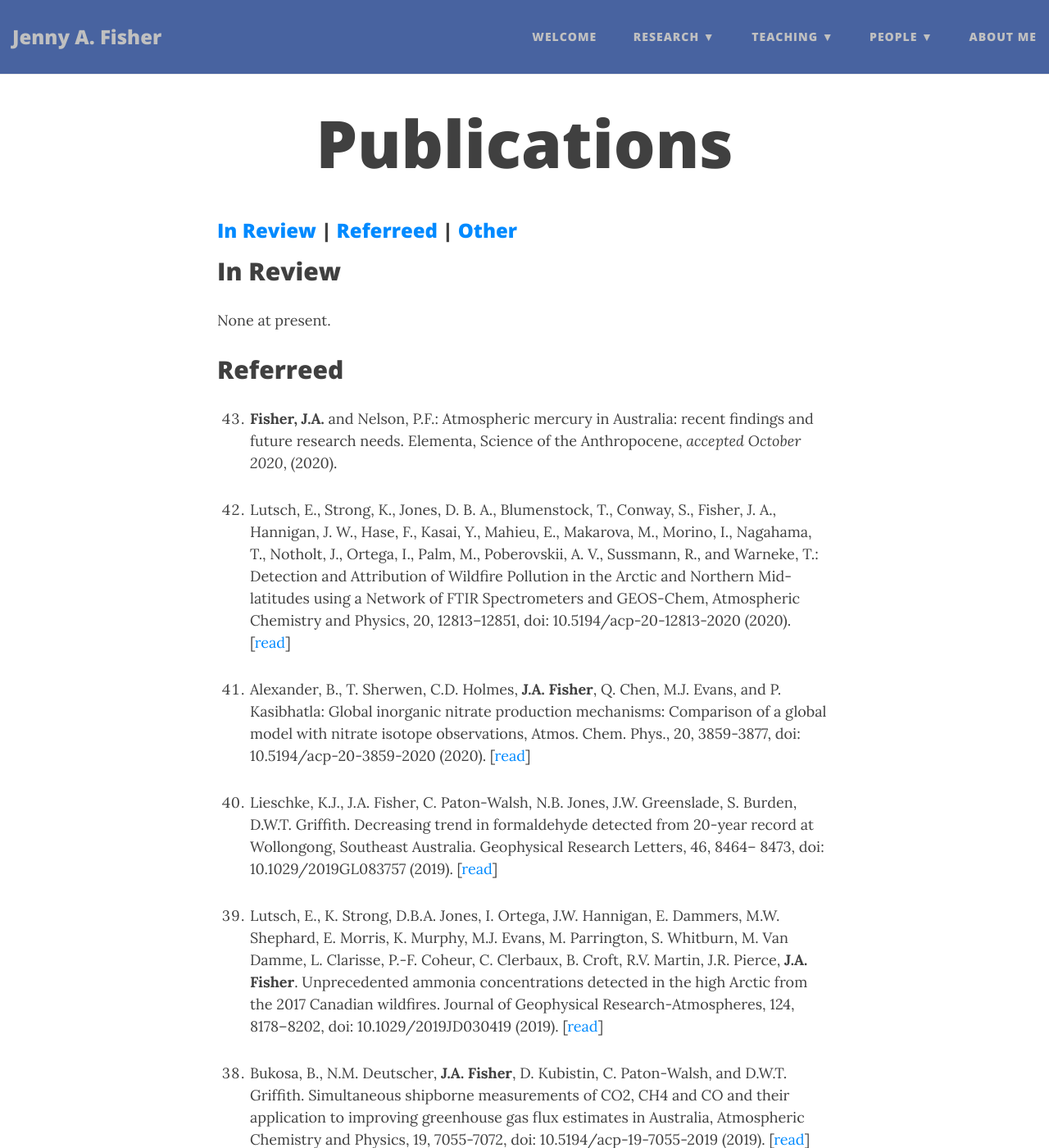
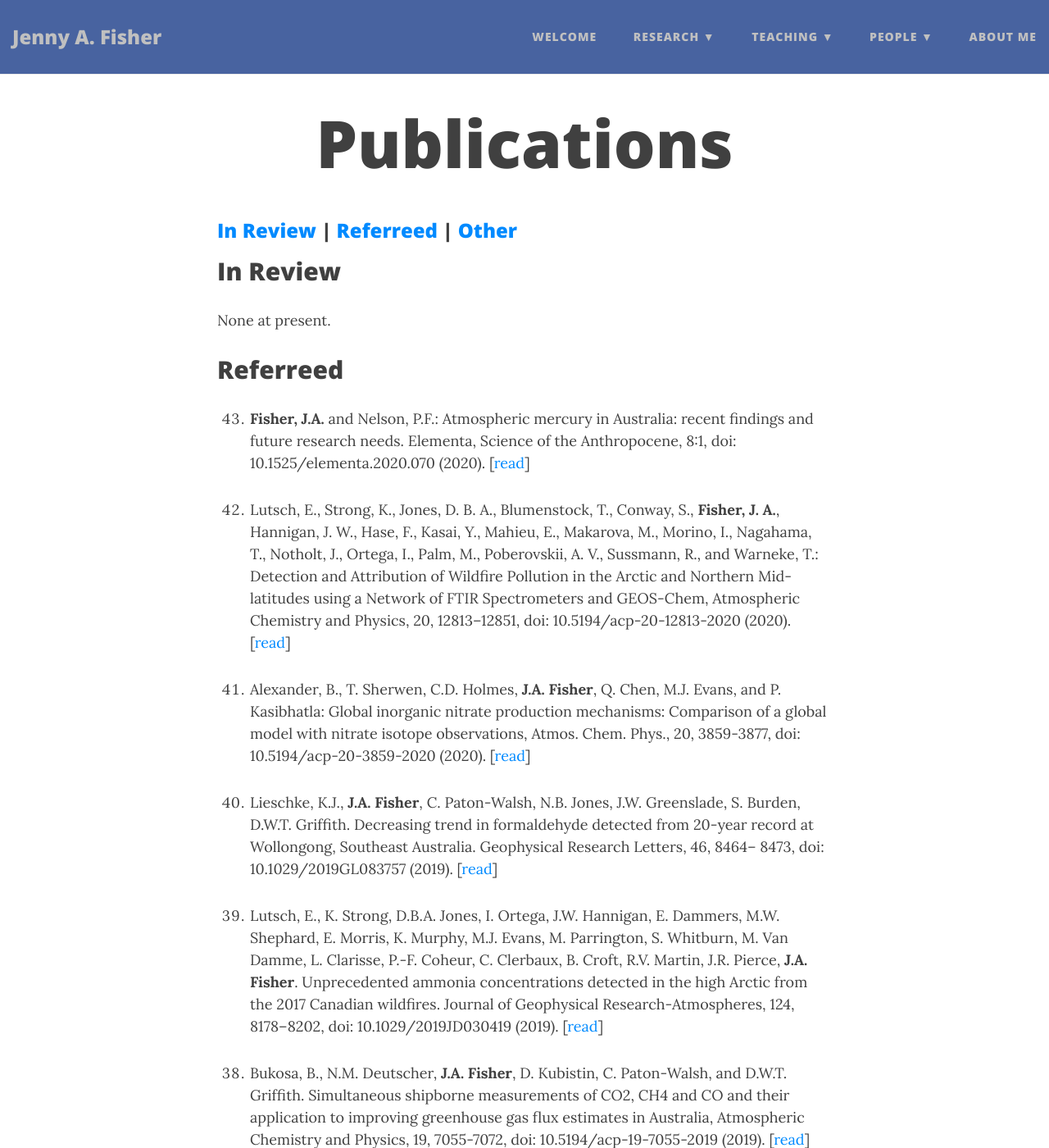
Before and after one commit to jennyfisher/jennyfisher.github.io, a Jekyll site: the page built from publications.md, in a window 1280 px wide and 1400 px high. Shown: the whole window at 82% size. Built offline with Jekyll 4.4.1, drawn with Linux system fonts in a browser that asks for light colours; nearby versions of some CDN libraries.

Commit message:
Update publications with citation for Fisher & Nelson 2020

```diff
--- a/publications.md
+++ b/publications.md
@@ -11,13 +11,13 @@ None at present.
 
 ## Referreed
 
-1. **Fisher, J.A.** and Nelson, P.F.: Atmospheric mercury in Australia: recent findings and future research needs. Elementa, Science of the Anthropocene, *accepted October 2020*, (2020).
+1. **Fisher, J.A.** and Nelson, P.F.: Atmospheric mercury in Australia: recent findings and future research needs. Elementa, Science of the Anthropocene, 8:1, doi: 10.1525/elementa.2020.070 (2020). [[read](https://doi.org/10.1525/elementa.2020.070)]
 
-1. Lutsch, E., Strong, K., Jones, D. B. A., Blumenstock, T., Conway, S., Fisher, J. A., Hannigan, J. W., Hase, F., Kasai, Y., Mahieu, E., Makarova, M., Morino, I., Nagahama, T., Notholt, J., Ortega, I., Palm, M., Poberovskii, A. V., Sussmann, R., and Warneke, T.: Detection and Attribution of Wildfire Pollution in the Arctic and Northern Mid-latitudes using a Network of FTIR Spectrometers and GEOS-Chem, Atmospheric Chemistry and Physics, 20, 12813–12851, doi: 10.5194/acp-20-12813-2020 (2020). [[read](https://acp.copernicus.org/articles/20/12813/2020/)]
+1. Lutsch, E., Strong, K., Jones, D. B. A., Blumenstock, T., Conway, S., **Fisher, J. A.**, Hannigan, J. W., Hase, F., Kasai, Y., Mahieu, E., Makarova, M., Morino, I., Nagahama, T., Notholt, J., Ortega, I., Palm, M., Poberovskii, A. V., Sussmann, R., and Warneke, T.: Detection and Attribution of Wildfire Pollution in the Arctic and Northern Mid-latitudes using a Network of FTIR Spectrometers and GEOS-Chem, Atmospheric Chemistry and Physics, 20, 12813–12851, doi: 10.5194/acp-20-12813-2020 (2020). [[read](https://acp.copernicus.org/articles/20/12813/2020/)]
 
 1. Alexander,  B.,  T. Sherwen,  C.D. Holmes, **J.A. Fisher**,  Q. Chen,  M.J. Evans,  and  P. Kasibhatla: Global  inorganic  nitrate  production  mechanisms:  Comparison  of  a  global  model  with  nitrate  isotope observations, Atmos. Chem. Phys., 20, 3859-3877, doi: 10.5194/acp-20-3859-2020 (2020). [[read](http://dx.doi.org/10.5194/acp-20-3859-2020)]
 
-4.	Lieschke, K.J., J.A. Fisher, C. Paton-Walsh, N.B. Jones, J.W. Greenslade, S. Burden, D.W.T. Griffith. Decreasing trend in formaldehyde detected from 20-year record at Wollongong, Southeast Australia. Geophysical Research Letters, 46, 8464– 8473, doi: 10.1029/2019GL083757 (2019). [[read](https://onlinelibrary.wiley.com/doi/10.1029/2019GL083757)]
+4.	Lieschke, K.J., **J.A. Fisher**, C. Paton-Walsh, N.B. Jones, J.W. Greenslade, S. Burden, D.W.T. Griffith. Decreasing trend in formaldehyde detected from 20-year record at Wollongong, Southeast Australia. Geophysical Research Letters, 46, 8464– 8473, doi: 10.1029/2019GL083757 (2019). [[read](https://onlinelibrary.wiley.com/doi/10.1029/2019GL083757)]
 
 1. Lutsch, E., K. Strong, D.B.A. Jones, I. Ortega, J.W. Hannigan, E. Dammers, M.W. Shephard, E. Morris, K. Murphy, M.J. Evans, M. Parrington, S. Whitburn, M. Van Damme, L. Clarisse, P.-F. Coheur, C. Clerbaux, B. Croft, R.V. Martin, J.R. Pierce, **J.A. Fisher**. Unprecedented ammonia concentrations detected in the high Arctic from the 2017 Canadian wildfires. Journal of Geophysical Research-Atmospheres, 124, 8178–8202, doi: 10.1029/2019JD030419 (2019). [[read](https://agupubs.onlinelibrary.wiley.com/doi/abs/10.1029/2019JD030419)]
 
```
